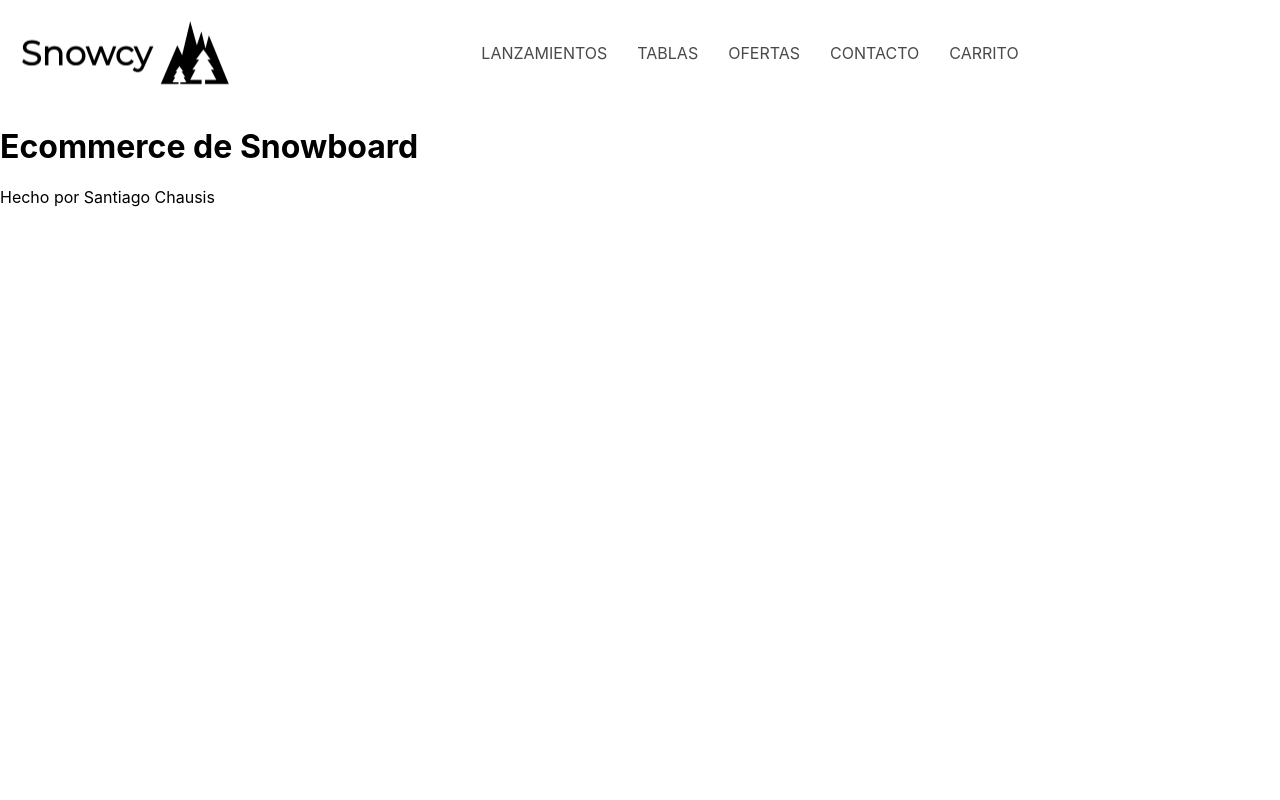
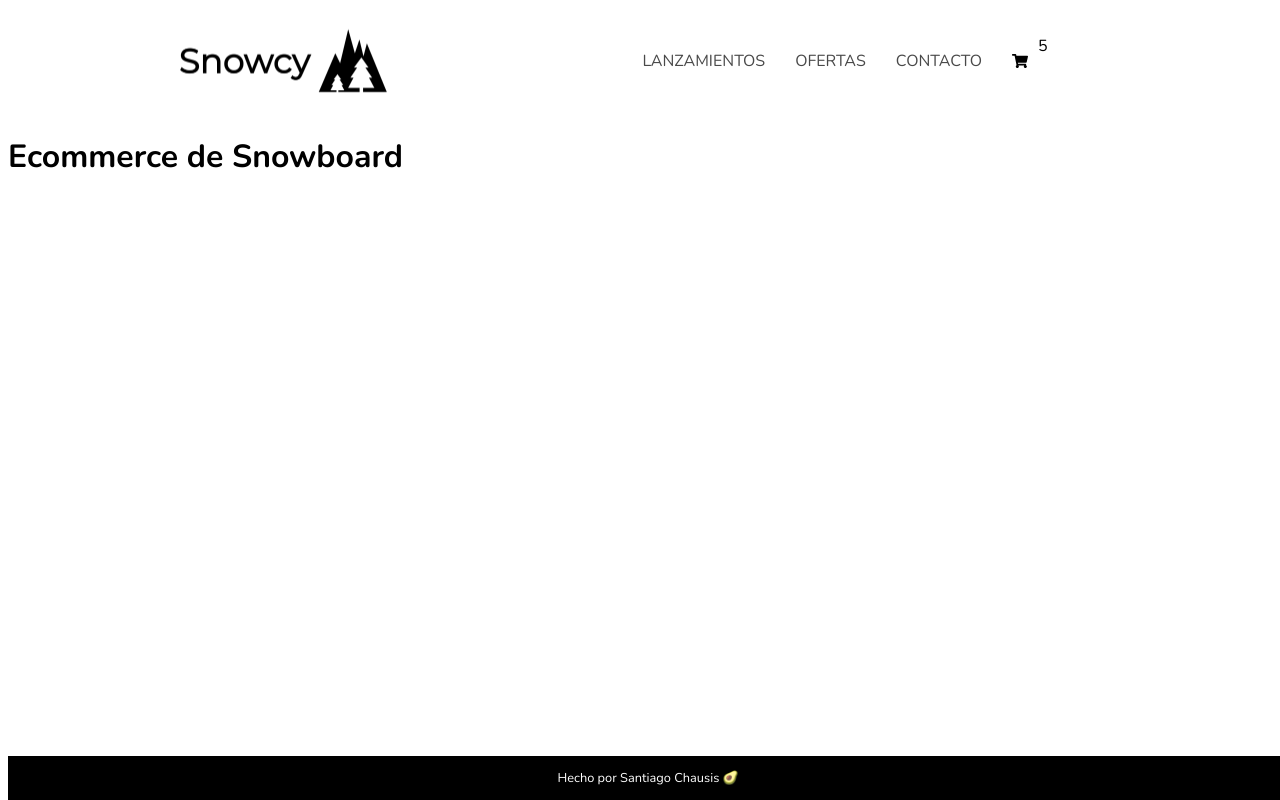
Before and after one commit to santichausis/reactjs-store, a React (Create React App) app: page / in a window 1280 px wide. Built offline with nearby package versions, Linux system fonts and the light colour scheme.

Commit message:
Se ajustan componentes

```diff
--- a/src/components/Footer/index.jsx
+++ b/src/components/Footer/index.jsx
@@ -1,10 +1,11 @@
 import React from 'react';
+import { FooterContainer, Text } from './style';
 
 const Footer = () => {
     return (
-        <div>
-            Hecho por Santiago Chausis
-        </div>
+        <FooterContainer>
+            <Text>Hecho por Santiago Chausis 🥑</Text>
+        </FooterContainer>
     );
 };
 
--- /dev/null
+++ b/src/components/Footer/style.jsx
@@ -0,0 +1,16 @@
+import styled from 'styled-components'
+
+const FooterContainer = styled.footer`
+    background: black;
+    position:
+    height: 50px;
+    position: absolute;
+    bottom: 0px;
+    width: 100%;
+`
+const Text = styled.p`
+    text-align:center;
+    font-size: .8rem;
+    color:white;
+`
+export { FooterContainer, Text };
--- a/src/components/Header/index.jsx
+++ b/src/components/Header/index.jsx
@@ -1,6 +1,8 @@
 import React from 'react'
-import { Menu, Logo, NavBar, Link } from './style'
+import { Menu, Logo, NavBar, Link, CartProducts } from './style'
 import logo from './logo.png';
+import { FaShoppingCart } from 'react-icons/fa';
+
 
 const Header = () => {
     return (
@@ -8,10 +10,10 @@ const Header = () => {
             <Logo src={logo}/>
             <NavBar>
                 <Link to='#'>Lanzamientos</Link>
-                <Link to='#'>Tablas</Link>
                 <Link to='#'>Ofertas</Link>
                 <Link to='#'>Contacto</Link>
-                <Link to='#'>Carrito</Link>
+                <FaShoppingCart />
+                <CartProducts>5</CartProducts>
             </NavBar>
         </Menu>
     )
--- a/src/components/Header/style.jsx
+++ b/src/components/Header/style.jsx
@@ -1,15 +1,17 @@
 import styled from 'styled-components'
 
 const Menu = styled.header`
-  display: grid;
-  grid-template-columns: 250px 1fr;
+  display: flex;
+  justify-content: center;
 `
 const Logo = styled.img`
   width:250px;
+  padding-left: 150px;
 `
 const NavBar = styled.nav`
+  width: 900px;
   display: flex;
-  align-self: center;
+  align-items: center;
   justify-content: center;
 `
 const Link = styled.a`
@@ -18,5 +20,13 @@ const Link = styled.a`
   margin-right: 30px;
   text-transform: Uppercase;
   cursor:pointer;
+  &:hover {
+    color: #181818;
+  }
 `
-export { Menu, Logo, NavBar, Link };
+const CartProducts = styled.p`
+  position: relative;
+  top: -15px;
+  right: -10px
+`
+export { Menu, Logo, NavBar, Link, CartProducts };
--- a/src/index.css
+++ b/src/index.css
@@ -1,13 +1,6 @@
+@import url('https://fonts.googleapis.com/css2?family=Nunito:wght@300;700&display=swap');
 body {
-  margin: 0;
-  font-family: -apple-system, BlinkMacSystemFont, 'Segoe UI', 'Roboto', 'Oxygen',
-    'Ubuntu', 'Cantarell', 'Fira Sans', 'Droid Sans', 'Helvetica Neue',
-    sans-serif;
+  font-family: 'Nunito';
   -webkit-font-smoothing: antialiased;
   -moz-osx-font-smoothing: grayscale;
 }
-
-code {
-  font-family: source-code-pro, Menlo, Monaco, Consolas, 'Courier New',
-    monospace;
-}
--- a/src/index.js
+++ b/src/index.js
@@ -1,7 +1,7 @@
 import React from 'react';
 import ReactDOM from 'react-dom';
-import './index.css';
 import App from './App';
+import './index.css'
 
 ReactDOM.render(
   <React.StrictMode>
```
